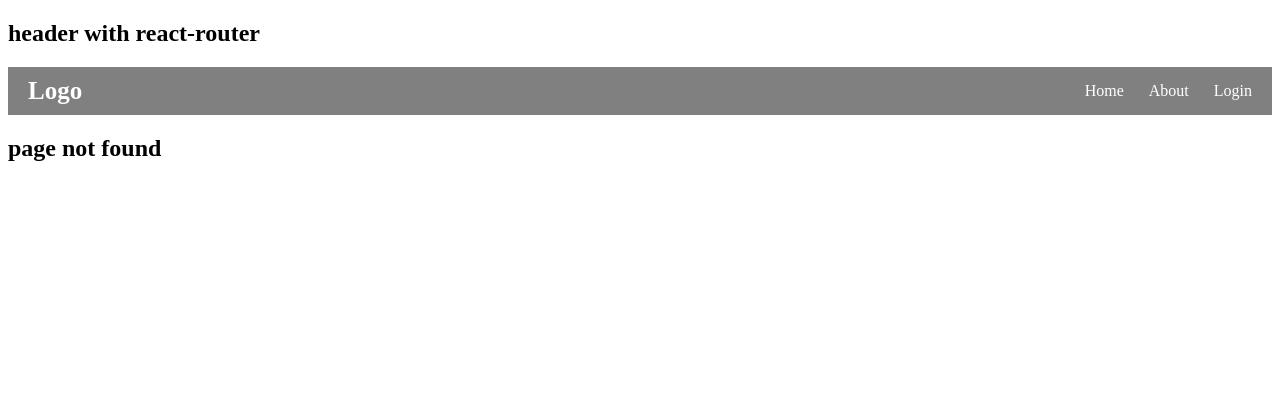
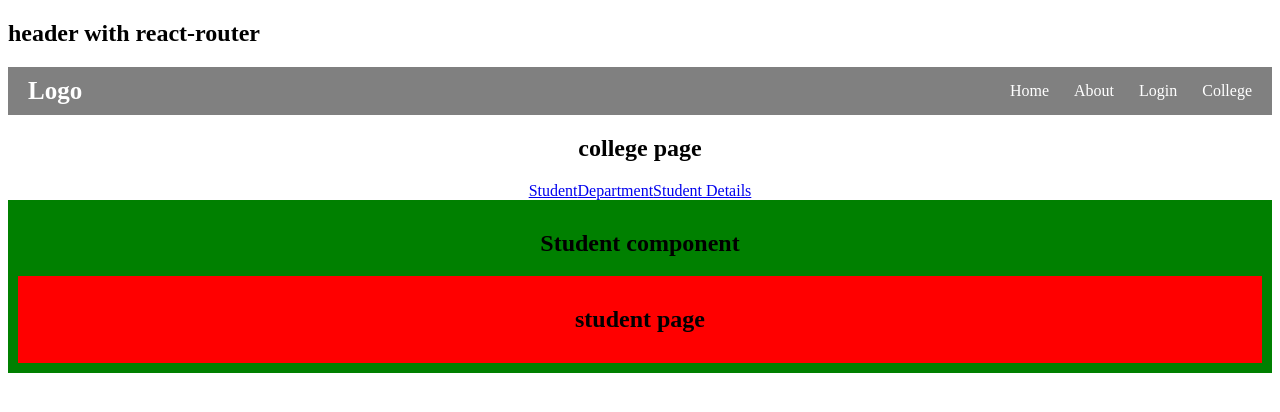
Before and after one commit to Sonukumar201995/react_practice-02, a React (Vite) app: page /college/student in a window 1280 px wide. Before the commit this address had no page. Shown: the top 412 px of the page. Built offline with nearby package versions, Linux system fonts and the light colour scheme.

Commit message:
nested navigation with react-router

```diff
--- a/src/App.jsx
+++ b/src/App.jsx
@@ -4,6 +4,10 @@ import { About } from "./About";
 import { Home } from "./Home";
 import { Login } from "./Login";
 import { NavBar } from './NavBar';
+import College from './College';
+import Student from './Student';
+import { Department } from './Deparment';
+import { StudentDetails } from './StudentDetail';
 import { PageNotFound } from './PageNotFound';
 
 
@@ -17,6 +21,11 @@ import { PageNotFound } from './PageNotFound';
       <Route path="/" element={<Home/>}/>
       <Route path='/about' element={<About/>}/>
       <Route path='/login' element={<Login/>}/>
+      <Route path="/college" element={<College />}>
+      <Route path="student" element={<Student />} />
+      <Route path="department" element={<Department />} />
+      <Route path="studentdetails" element={<StudentDetails />} />
+</Route>
       <Route path='/*' element={<PageNotFound/>}/>
     </Routes>
     </>
--- a/src/College.jsx
+++ b/src/College.jsx
@@ -1,11 +1,15 @@
-import Class from "./Class";
+import { Link ,NavLink, Outlet} from "react-router";
 
 function College()
 {
     return(
-        <div style={{background:'orange' ,padding:10}}>
-        <h2>college component</h2>
-        <Class/>
+        <div style={{textAlign:'center'}}>
+        <h2>college page</h2>
+
+        <NavLink to="student">Student</NavLink>
+        <NavLink to="department">Department</NavLink>
+        <NavLink to="studentdetails">Student Details</NavLink>
+        <Outlet/>
         </div>
     )
 }
--- /dev/null
+++ b/src/Deparment.jsx
@@ -0,0 +1,6 @@
+export function Department()
+{
+    return(
+        <h2>Department page</h2>
+    )
+}
--- a/src/NavBar.jsx
+++ b/src/NavBar.jsx
@@ -23,6 +23,10 @@ export function NavBar() {
         <li>
           <Link to="/login">Login</Link>
         </li>
+
+        <li>
+          <Link to="/college">College</Link>
+        </li>
       </ul>
 
     </div>
--- /dev/null
+++ b/src/StudentDetail.jsx
@@ -0,0 +1,6 @@
+export function StudentDetails()
+{
+    return(
+        <h2>Student Department</h2>
+    )
+}
--- a/src/Subject.jsx
+++ b/src/Subject.jsx
@@ -1,12 +1,8 @@
-import { useContext } from "react";
-import SubjectContext from "./ContextData";
 
 function Subject() {
-  const subject = useContext(SubjectContext);
-
   return (
     <div style={{ background: "red", padding: 10 }}>
-      <h2>Subject is: {subject}</h2>
+     <h2>student page</h2>
     </div>
   );
 }
```
